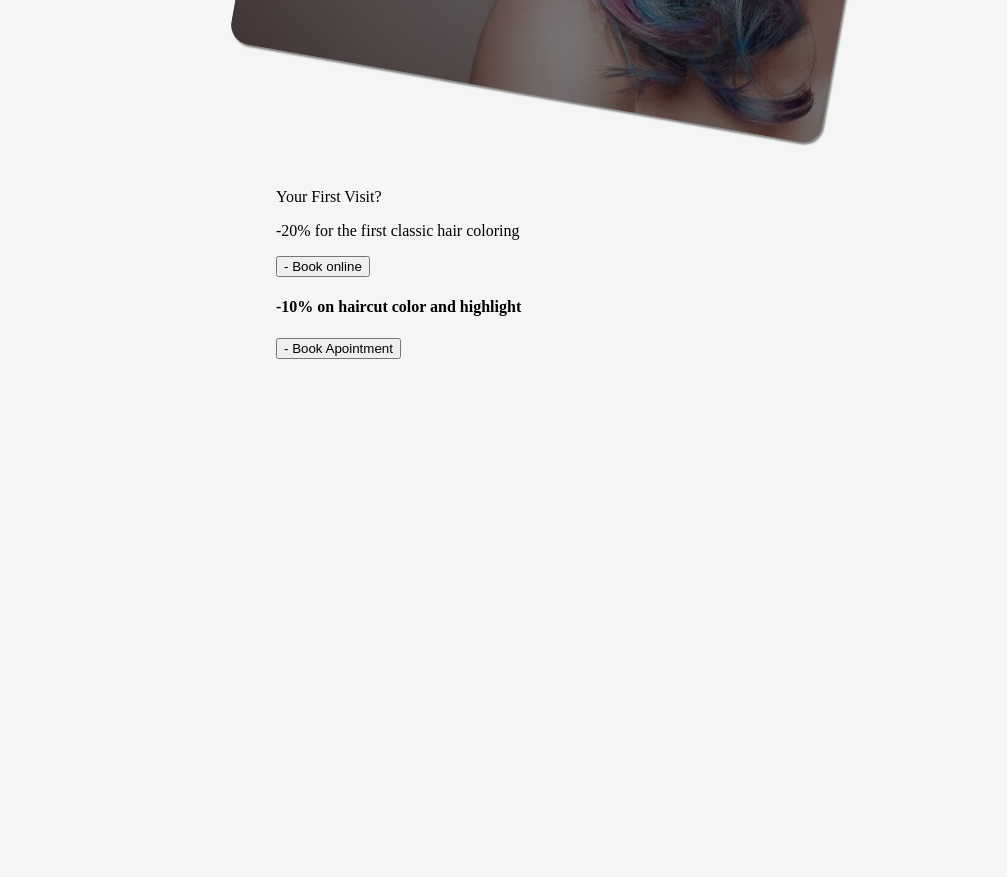
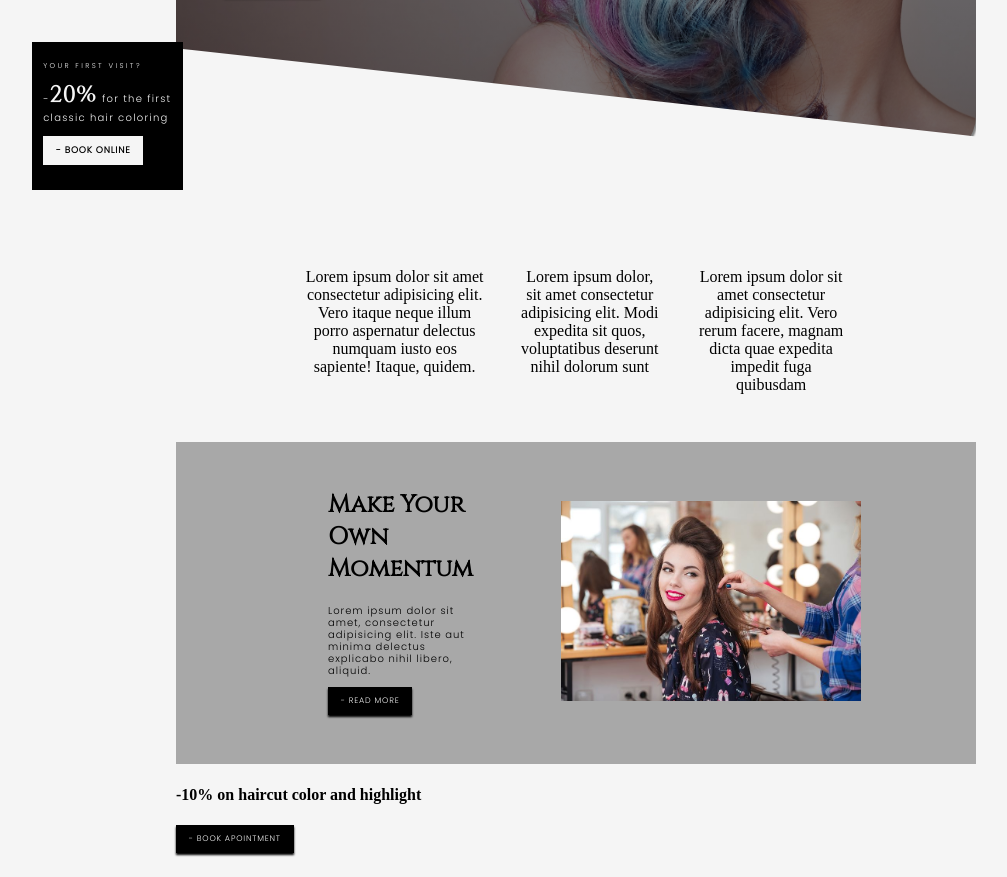
Before and after one commit to EmmeRox/salon, a plain HTML site: page index.html in a window 1280 px wide. Shown: the part 358-1235 px from the top of the page, without its empty margins (64-1071 px from the left). Before the commit the page ends 800 px from the top, so only its background shows below. Drawn offline with Linux system fonts and the light colour scheme.

Commit message:
adding more sections

```diff
--- a/index.html
+++ b/index.html
@@ -8,7 +8,7 @@
     <link rel="preconnect" href="https://fonts.googleapis.com" />
     <link rel="preconnect" href="https://fonts.gstatic.com" crossorigin />
     <link
-      href="https://fonts.googleapis.com/css2?family=Cinzel&family=Poppins:wght@300&display=swap"
+      href="https://fonts.googleapis.com/css2?family=Cinzel&family=Nanum+Myeongjo:wght@800&family=Poppins:wght@300&display=swap"
       rel="stylesheet"
     />
     <title>Ayesha Salon</title>
@@ -25,17 +25,44 @@
         </div>
       </header>
       <article>
-      <p>Your First Visit?</p>
+        <p class="firstvisit">Your First Visit?</p>
         <p class="coupon">
-        <span class="discount">-20%</span> for the first classic hair coloring
+          -<span class="discount">20%</span> for the first<br />
+          classic hair coloring
         </p>
         <button class="discount-btn">- Book online</button>
       </article>
       <main>
         <section class="summary">
-        <div class="experts"></div>
-        <div class="quality"></div>
-        <div class="products"></div>
+          <div class="experts">
+            Lorem ipsum dolor sit amet consectetur adipisicing elit. Vero itaque
+            neque illum porro aspernatur delectus numquam iusto eos sapiente!
+            Itaque, quidem.
+          </div>
+          <div class="quality">
+            Lorem ipsum dolor, sit amet consectetur adipisicing elit. Modi
+            expedita sit quos, voluptatibus deserunt nihil dolorum sunt
+          </div>
+          <div class="products">
+            Lorem ipsum dolor sit amet consectetur adipisicing elit. Vero rerum
+            facere, magnam dicta quae expedita impedit fuga quibusdam
+          </div>
+        </section>
+        <section class="momentum">
+          <div class="makeown">
+            <h2>
+              Make Your <br />
+              Own Momentum
+            </h2>
+            <p>
+              Lorem ipsum dolor sit amet, consectetur adipisicing elit. Iste aut
+              minima delectus explicabo nihil libero, aliquid.
+            </p>
+            <button class="services">- Read More</button>
+          </div>
+          <div class="haircut">
+            <img src="haircut.jpg" class="cutpic" alt="woman having hair styled" />
+          </div>
         </section>
         <section class="stylists">
           <div class="stylist"></div>
--- a/style.css
+++ b/style.css
@@ -1,6 +1,7 @@
 :root {
   --head-font: "Cinzel", serif;
   --sub-font: "Poppins", sans-serif;
+  --extra-font: "Nanum Myeongjo", serif;
 }
 
 body {
@@ -8,9 +9,9 @@ body {
 }
 
 .container {
-  max-width: 600px;
-  margin: auto;
-  padding: 2rem;
+  max-width: 800px;
+  margin: 0 auto;
+  padding: 1rem;
 }
 
 .hero {
@@ -18,27 +19,28 @@ body {
   background-image: linear-gradient(rgba(0, 0, 0, 0.4), rgba(0, 0, 0, 0.5)),
     url("hairpink.jpg");
   background-size: cover;
-  background-position: center;
+  background-position: right;
   background-repeat: no-repeat;
   padding-top: 90px;
   margin: 0 auto;
-  max-width: 800px;
+  max-width: 1000px;
   height: 400px;
   text-align: center;
-  transform: rotate(10deg);
-  border-radius: 20px;
+  border-radius: 40px;
+  position: relative;
+  clip-path: polygon(0 0, 100% 0, 100% 96%, 0 78%);
   box-shadow: 2px 2px 2px gray;
-  position: relative;
-  top: -75px;
-  left: -10px;
 }
 
 .maintitle {
-  margin-top: 5em;
-  transform: rotate(-10deg);
+  margin-top: 4em;
   padding-left: 3rem;
   text-align: left;
   color: whitesmoke;
+}
+
+p {
+  font-family: var(--sub-font);
 }
 
 h1 {
@@ -50,6 +52,11 @@ h1 {
   letter-spacing: 0.6rem;
 }
 
+h2 {
+  font-family: var(--head-font);
+  padding-bottom: 0;
+}
+
 h3 {
   font-family: var(--head-font);
   font-size: 7px;
@@ -57,6 +64,92 @@ h3 {
   margin-bottom: 1.5rem;
 }
 
+.services {
+  background-color: black;
+  color: whitesmoke;
+  padding: 0.5rem 0.8rem;
+  font-size: 8px;
+  font-family: var(--sub-font);
+  letter-spacing: 0.05rem;
+  text-transform: uppercase;
+  box-shadow: 0 2px 2px black;
+  border: none;
+}
+
+article {
+  position: absolute;
+  z-index: 1;
+  background-color: black;
+  color: whitesmoke;
+  top: 25rem;
+  left: 6rem;
+  padding: 1.2rem 0.7rem;
+  font-family: var(--sub-font);
+  font-size: 10px;
+  letter-spacing: 0.08rem;
+  height: 110px;
+}
+
+.firstvisit {
+  margin-top: 0;
+  font-size: 7px;
+  text-transform: uppercase;
+  letter-spacing: 0.15rem;
+}
+
+.discount {
+  font-size: 23px;
+  font-style: bold;
+  font-family: var(--extra-font);
+}
+
+.discount-btn {
+  background-color: whitesmoke;
+  color: black;
+  padding: 0.5rem 0.8rem;
+  font-weight: 700;
+  font-size: 9px;
+  font-family: var(--sub-font);
+  letter-spacing: 0.05rem;
+  text-transform: uppercase;
+  box-shadow: 0 2px 2px black;
+  border: none;
+}
+
+.summary {
+  display: flex;
+  padding: 6rem 7em 2rem 7rem;
+  text-align: center;
+}
+
+.summary div {
+  padding: 1rem;
+}
+
+.momentum {
+  padding: 0.7rem 7rem;
+  background-color: rgb(168, 168, 168);
+  display: flex;
+  justify-content: space-around;
+}
+
+.momentum p {
+  font-size: 10px;
+  font-family: var(--sub-font);
+  letter-spacing: 0.06rem;
+  font-weight: 500;
+  line-height: 12px;
+  padding-top: 0;
+}
+
+.makeown {
+  padding: 1rem 2.5rem 1rem;
+}
+
+.cutpic {
+  height: 200px;
+  margin: 3rem;
+}
 /* Below allows for stacking
 position: absolute;
   z-index: -1;*/
```
Lines whose indentation alone changed are shown as unchanged.
